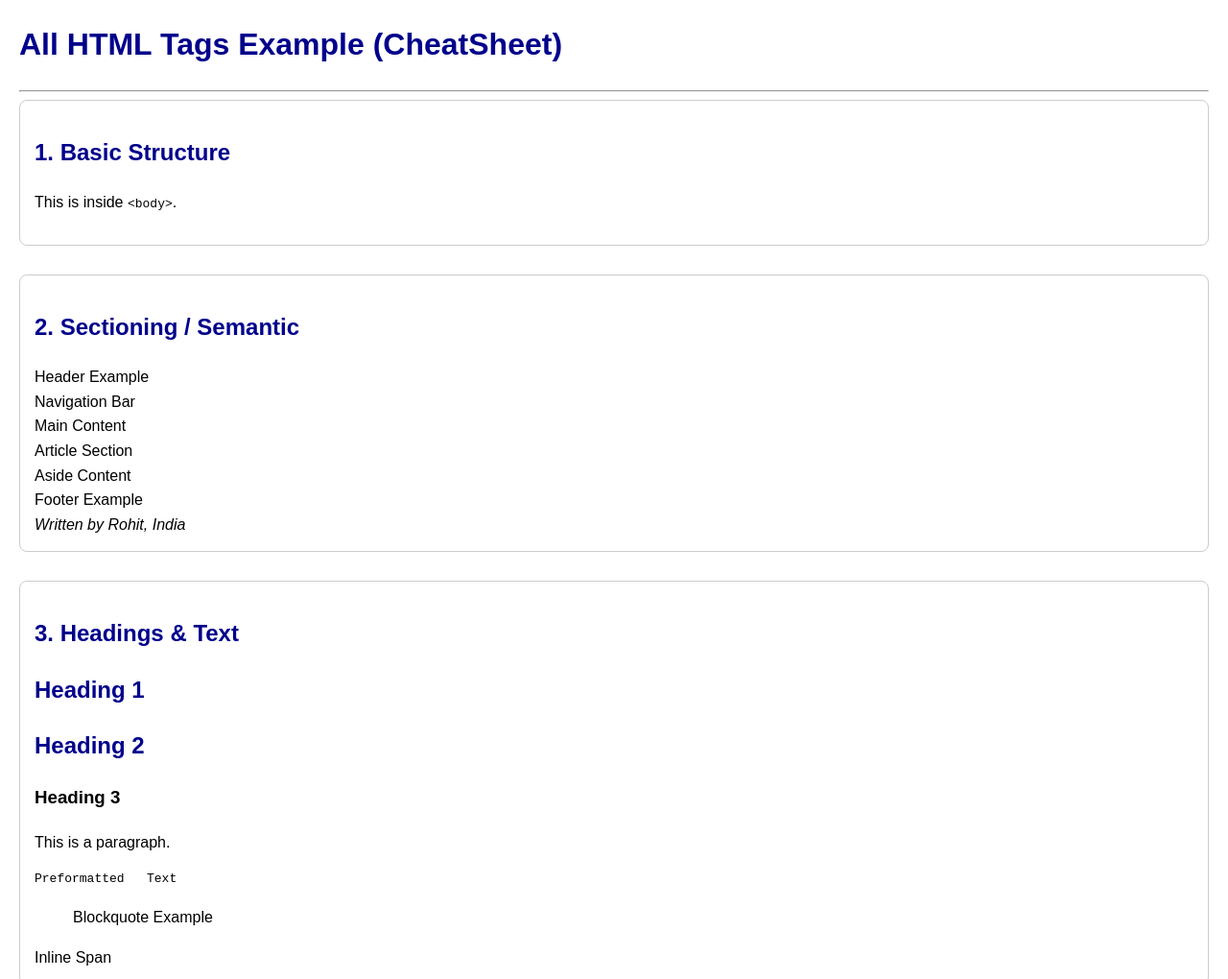
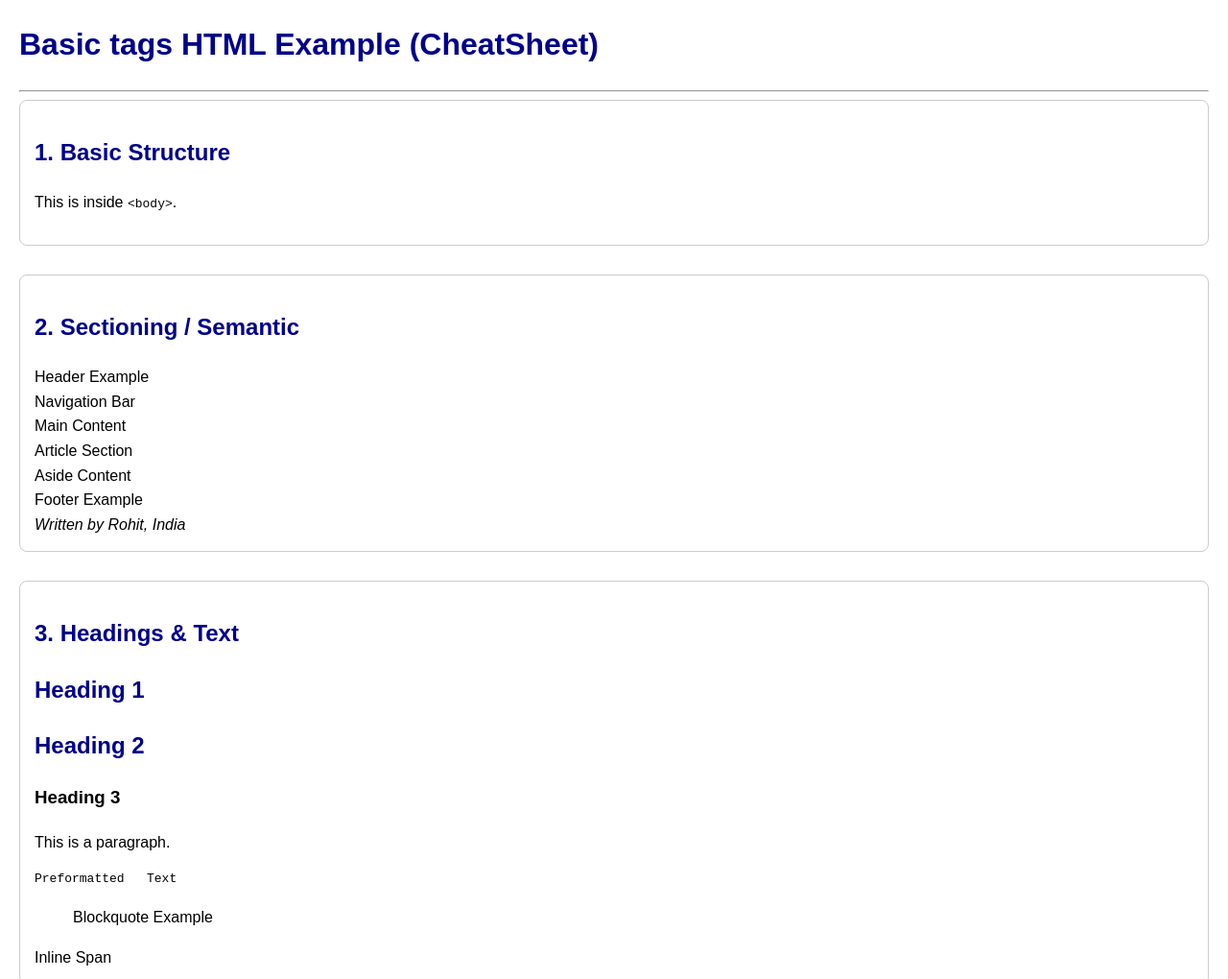
Before and after one commit to rohitchauhan13703/Basic-tag-html, a plain HTML site: page index.html in a window 1280 px wide. Shown: the top 1020 px of the page at 96% size. Drawn offline with Linux system fonts and the light colour scheme.

Commit message:
Update index.html

```diff
--- a/index.html
+++ b/index.html
@@ -8,7 +8,7 @@
 </head>
 <body>
 
-  <h1>All HTML Tags Example (CheatSheet)</h1>
+  <h1> Basic tags HTML Example (CheatSheet)</h1>
   <hr>
 
   <!-- 1. Basic Structure -->
```
